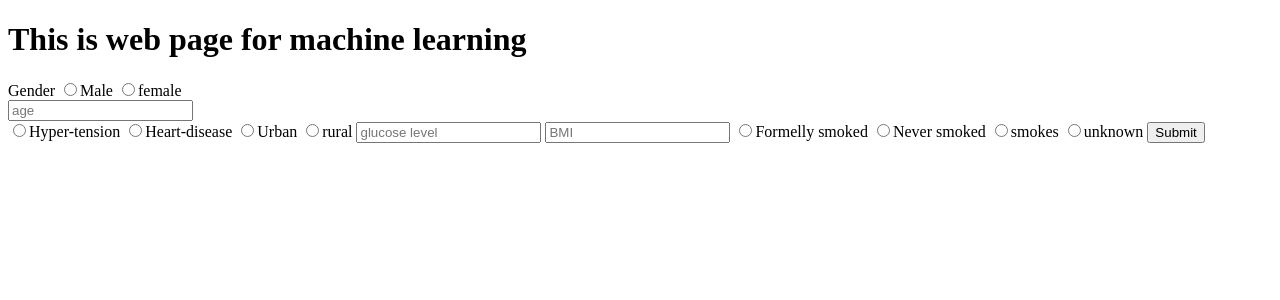
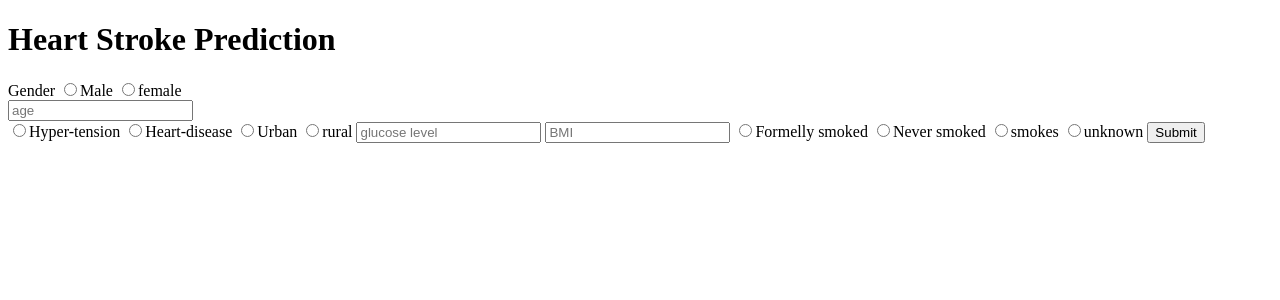
Before and after one commit to Team-Pbl-2021/Machine-Learning-Project, a Flask app: page / in a window 1280 px wide. Shown: the top 300 px of the page. Run offline with Flask 2, Linux system fonts and the light colour scheme; parts of the project's set-up code (start-up, migrations or seed data) failed here and were passed over.

Commit message:
Chnaged title

```diff
--- a/templates/home.html
+++ b/templates/home.html
@@ -6,7 +6,7 @@
     <link href="{{url_for('static',filename='css/style.css')}}">
 </head>
 <body>
-<h1>This is web page for machine learning</h1>
+<h1>Heart Stroke Prediction</h1>
 <form action="{{url_for('predict')}}" method="post">
     <label>Gender</label>
     <input type="radio" value="1" name="gender">Male
```
